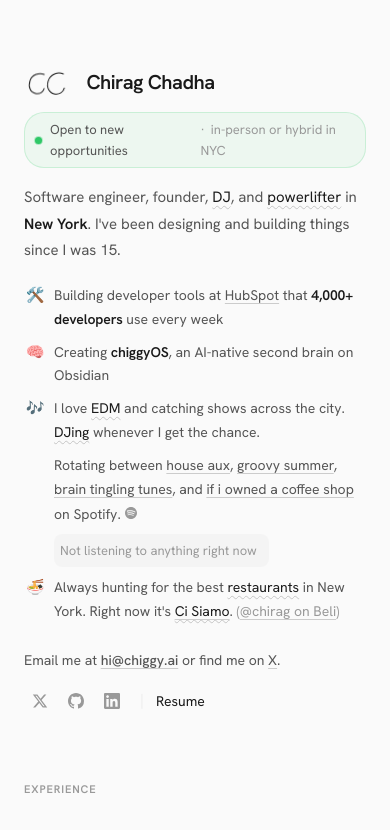
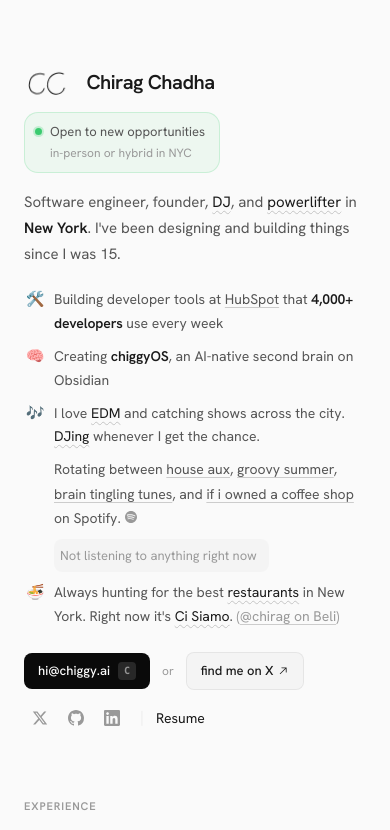
Before and after one commit to chiragchadha1/chiggyAI, a Next.js app: page / in a window 390 px wide. Shown: the top 830 px of the page. Built offline with nearby package versions, Linux system fonts and the light colour scheme.

Commit message:
feat: add copy-to-clipboard email, 404 redirect, external link arrows, and responsive availability badge

```diff
--- a/src/app/globals.css
+++ b/src/app/globals.css
@@ -2,6 +2,7 @@
 
 @theme inline {
   --font-body: var(--font-hanken);
+  --font-mono: "SF Mono", "Menlo", "Monaco", "Consolas", monospace;
 }
 
 :root {
@@ -74,17 +75,32 @@
   display: flex;
   align-items: center;
   justify-content: center;
-  animation: lightbox-open 0.25s ease;
+  animation: touch-overlay-in 0.2s ease;
+}
+
+@keyframes touch-overlay-in {
+  from { opacity: 0; }
+  to { opacity: 1; }
 }
 
 .hover-reveal-img-touch {
-  width: 260px;
-  height: 300px;
+  width: 240px;
+  height: 280px;
   object-fit: cover;
   border-radius: 14px;
   box-shadow: 0 20px 60px rgba(0, 0, 0, 0.3);
-  transform: rotate(-2deg);
-  animation: img-pop 0.3s cubic-bezier(0.16, 1, 0.3, 1);
+  animation: touch-img-in 0.3s cubic-bezier(0.16, 1, 0.3, 1);
+}
+
+@keyframes touch-img-in {
+  from {
+    opacity: 0;
+    transform: scale(0.85);
+  }
+  to {
+    opacity: 1;
+    transform: scale(1);
+  }
 }
 
 /* ── Social icon buttons ── */
@@ -117,6 +133,23 @@
   color: var(--text-secondary);
 }
 
+@media (max-width: 480px) {
+  .availability {
+    flex-direction: column;
+    align-items: flex-start;
+    gap: 2px;
+    padding: 8px 14px 8px 10px;
+    border-radius: 14px;
+  }
+  .availability-detail {
+    padding-left: 15px;
+    font-size: 12px;
+  }
+  .availability-detail::before {
+    display: none;
+  }
+}
+
 .availability-dot {
   width: 7px;
   height: 7px;
@@ -124,6 +157,13 @@
   background: #22c55e;
   flex-shrink: 0;
   animation: pulse-dot 2s ease-in-out infinite;
+}
+
+.availability-main {
+  display: inline-flex;
+  align-items: center;
+  gap: 8px;
+  white-space: nowrap;
 }
 
 .availability-detail {
@@ -614,6 +654,82 @@
   50% { transform: scaleY(0.4); }
 }
 
+/* ── Copy email button ── */
+.copy-email {
+  position: relative;
+  display: inline-flex;
+  align-items: center;
+  padding: 7px 14px;
+  border-radius: 8px;
+  font-size: 13px;
+  font-weight: 500;
+  color: #fff;
+  background: #0a0a0a;
+  border: none;
+  cursor: pointer;
+  transition: background 0.15s;
+  overflow: hidden;
+}
+.copy-email:hover { background: #262626; }
+.copy-email:active { transform: scale(0.96); }
+
+.copy-email-layer {
+  display: inline-flex;
+  align-items: center;
+  gap: 8px;
+  transition: opacity 0.25s, transform 0.25s, filter 0.25s;
+  transition-timing-function: cubic-bezier(0.16, 1, 0.3, 1);
+}
+
+.copy-email-hidden {
+  opacity: 0;
+  transform: scale(0.9);
+  filter: blur(3px);
+  pointer-events: none;
+}
+
+.copy-email-abs {
+  position: absolute;
+  inset: 0;
+  display: flex;
+  align-items: center;
+  justify-content: center;
+}
+
+.copy-email-kbd {
+  display: inline-flex;
+  align-items: center;
+  justify-content: center;
+  width: 18px;
+  height: 18px;
+  border-radius: 4px;
+  font-size: 10px;
+  font-weight: 600;
+  font-family: var(--font-mono);
+  color: rgba(255, 255, 255, 0.5);
+  background: rgba(255, 255, 255, 0.12);
+}
+
+/* ── CTA secondary link ── */
+.cta-secondary {
+  display: inline-flex;
+  align-items: center;
+  gap: 3px;
+  padding: 7px 14px;
+  border-radius: 8px;
+  font-size: 13px;
+  font-weight: 500;
+  color: var(--text);
+  background: var(--hover-bg);
+  border: 1px solid var(--divider);
+  transition: background 0.15s, border-color 0.15s;
+}
+.cta-secondary:hover {
+  background: rgba(0, 0, 0, 0.05);
+  border-color: rgba(0, 0, 0, 0.12);
+}
+.cta-secondary:active { transform: scale(0.96); }
+
 /* ── Repo link pills ── */
 .repo-group {
   display: inline-flex;
--- /dev/null
+++ b/src/app/not-found.tsx
@@ -0,0 +1,14 @@
+"use client";
+
+import { useEffect } from "react";
+import { useRouter } from "next/navigation";
+
+export default function NotFound() {
+  const router = useRouter();
+
+  useEffect(() => {
+    router.replace("/");
+  }, [router]);
+
+  return null;
+}
--- a/src/app/page.tsx
+++ b/src/app/page.tsx
@@ -3,6 +3,7 @@
 import { PhotoGallery } from "@/components/photo-lightbox";
 import { Logo } from "@/components/logo";
 import { HoverImage } from "@/components/hover-image";
+import { CopyEmail } from "@/components/copy-email";
 
 function XIcon() {
   return (
@@ -60,12 +61,20 @@
   );
 }
 
-function LinkIcon() {
+function GlobeIcon() {
   return (
-    <svg viewBox="0 0 24 24" fill="none" stroke="currentColor" strokeWidth="2" strokeLinecap="round" strokeLinejoin="round" className="w-3 h-3">
-      <path d="M18 13v6a2 2 0 0 1-2 2H5a2 2 0 0 1-2-2V8a2 2 0 0 1 2-2h6" />
-      <polyline points="15 3 21 3 21 9" />
-      <line x1="10" y1="14" x2="21" y2="3" />
+    <svg viewBox="0 0 15 15" fill="none" className="w-3 h-3" aria-hidden="true">
+      <path d="M7.49996 1.80002C4.35194 1.80002 1.79996 4.352 1.79996 7.50002C1.79996 10.648 4.35194 13.2 7.49996 13.2C10.648 13.2 13.2 10.648 13.2 7.50002C13.2 4.352 10.648 1.80002 7.49996 1.80002ZM0.899963 7.50002C0.899963 3.85494 3.85488 0.900024 7.49996 0.900024C11.145 0.900024 14.1 3.85494 14.1 7.50002C14.1 11.1451 11.145 14.1 7.49996 14.1C3.85488 14.1 0.899963 11.1451 0.899963 7.50002Z" fill="currentColor" fillRule="evenodd" clipRule="evenodd" />
+      <path d="M13.4999 7.89998H1.49994V7.09998H13.4999V7.89998Z" fill="currentColor" fillRule="evenodd" clipRule="evenodd" />
+      <path d="M7.09991 13.5V1.5H7.89991V13.5H7.09991zM10.375 7.49998C10.375 5.32724 9.59364 3.17778 8.06183 1.75656L8.53793 1.24341C10.2396 2.82218 11.075 5.17273 11.075 7.49998C11.075 9.82724 10.2396 12.1778 8.53793 13.7566L8.06183 13.2434C9.59364 11.8222 10.375 9.67273 10.375 7.49998ZM3.99969 7.5C3.99969 5.17611 4.80786 2.82678 6.45768 1.24719L6.94177 1.7528C5.46186 3.17323 4.69969 5.32389 4.69969 7.5C4.69969 9.67611 5.46186 11.8268 6.94177 13.2472L6.45768 13.7528C4.80786 12.1732 3.99969 9.82389 3.99969 7.5Z" fill="currentColor" fillRule="evenodd" clipRule="evenodd" />
+    </svg>
+  );
+}
+
+function ArrowUpRight() {
+  return (
+    <svg viewBox="0 0 15 15" fill="none" className="w-3 h-3" aria-hidden="true">
+      <path d="M3.64645 11.3536C3.45118 11.1583 3.45118 10.8417 3.64645 10.6465L10.2929 4L6 4C5.72386 4 5.5 3.77614 5.5 3.5C5.5 3.22386 5.72386 3 6 3L11.5 3C11.6326 3 11.7598 3.05268 11.8536 3.14645C11.9473 3.24022 12 3.36739 12 3.5L12 9C12 9.27614 11.7761 9.5 11.5 9.5C11.2239 9.5 11 9.27614 11 9L11 4.70711L4.35355 11.3536C4.15829 11.5488 3.84171 11.5488 3.64645 11.3536Z" fill="currentColor" fillRule="evenodd" clipRule="evenodd" />
     </svg>
   );
 }
@@ -80,18 +89,21 @@
             <a href={repo.github} target="_blank" rel="noreferrer" className="repo-link">
               <GithubIconSmall />
               {repo.name}
+              <ArrowUpRight />
             </a>
           )}
           {repo.npm && (
             <a href={repo.npm} target="_blank" rel="noreferrer" className="repo-link">
               <NpmIconSmall />
               {repo.name}
+              <ArrowUpRight />
             </a>
           )}
           {repo.link && (
             <a href={repo.link} target="_blank" rel="noreferrer" className="repo-link">
-              <LinkIcon />
+              <GlobeIcon />
               {repo.name}
+              <ArrowUpRight />
             </a>
           )}
         </span>
@@ -113,8 +125,10 @@
         </div>
 
         <div className="availability">
-          <span className="availability-dot" />
-          <span>Open to new opportunities</span>
+          <span className="availability-main">
+            <span className="availability-dot" />
+            Open to new opportunities
+          </span>
           <span className="availability-detail">in-person or hybrid in NYC</span>
         </div>
 
@@ -161,17 +175,19 @@
           </div>
           <p className="bio-line">
             <span className="bio-emoji">&#x1F35C;</span>
-            <span>Always hunting for the best <HoverImage src="/images/nyc-burger-egg.webp" alt="NYC restaurant">restaurants</HoverImage> in New York. Right now it&apos;s <HoverImage src="/images/ci-siamo-birthday.webp" alt="Birthday dinner at Ci Siamo"><a href="https://www.cisiamonyd.com/" target="_blank" rel="noreferrer" className="inline-link text-[var(--text)]">Ci Siamo</a></HoverImage>. <span className="text-[var(--text-muted)]">(<a href="https://beliapp.com/app/chirag" target="_blank" rel="noreferrer" className="inline-link text-[var(--text-muted)]">@chirag on Beli</a>)</span></span>
+            <span>Always hunting for the best <HoverImage src="/images/nyc-burger-egg.webp" alt="NYC restaurant">restaurants</HoverImage> in New York. Right now it&apos;s <HoverImage src="/images/ci-siamo-birthday.webp" alt="Birthday dinner at Ci Siamo">Ci Siamo</HoverImage>. <span className="text-[var(--text-muted)]">(<a href="https://beliapp.com/app/chirag" target="_blank" rel="noreferrer" className="inline-link text-[var(--text-muted)]">@chirag on Beli</a>)</span></span>
           </p>
         </div>
 
         {/* ── CTA ── */}
-        <p className="mt-6 text-[var(--text-secondary)] text-sm leading-[1.75]">
-          Email me at{" "}
-          <a href="mailto:hi@chiggy.ai" className="inline-link text-[var(--text)] font-medium">hi@chiggy.ai</a>{" "}
-          or find me on{" "}
-          <a href="https://x.com/chiggyio" target="_blank" rel="noreferrer" className="inline-link text-[var(--text)]">X</a>.
-        </p>
+        <div className="mt-6 flex flex-wrap items-center gap-3">
+          <CopyEmail email="hi@chiggy.ai" />
+          <span className="text-xs text-[var(--text-muted)]">or</span>
+          <a href="https://x.com/chiggyio" target="_blank" rel="noreferrer" className="cta-secondary">
+            find me on X
+            <ArrowUpRight />
+          </a>
+        </div>
 
         {/* ── Social + Resume ── */}
         <div className="mt-3 flex items-center gap-3">
@@ -207,7 +223,7 @@
                   </span>
                 )}
               </div>
-              <p className="mt-0.5 text-xs text-[var(--text-muted)]">
+              <p className="mt-0.5 text-xs text-[var(--text-muted)] font-mono tracking-tight">
                 {entry.role} · {entry.when}
               </p>
               <p className="mt-1.5 text-sm text-[var(--text-secondary)] leading-[1.7]">
--- /dev/null
+++ b/src/components/copy-email.tsx
@@ -0,0 +1,42 @@
+"use client";
+
+import { useState, useEffect, useCallback } from "react";
+
+export function CopyEmail({ email }: { email: string }) {
+  const [copied, setCopied] = useState(false);
+
+  const copy = useCallback(async () => {
+    try {
+      await navigator.clipboard.writeText(email);
+      setCopied(true);
+      setTimeout(() => setCopied(false), 2000);
+    } catch {
+      window.location.href = `mailto:${email}`;
+    }
+  }, [email]);
+
+  useEffect(() => {
+    function onKey(e: KeyboardEvent) {
+      if (e.key === "c" && !e.metaKey && !e.ctrlKey && !e.altKey) {
+        const tag = (e.target as HTMLElement).tagName;
+        if (tag === "INPUT" || tag === "TEXTAREA") return;
+        copy();
+      }
+    }
+
+    window.addEventListener("keydown", onKey);
+    return () => window.removeEventListener("keydown", onKey);
+  }, [copy]);
+
+  return (
+    <button type="button" onClick={copy} className="copy-email">
+      <span className={`copy-email-layer ${copied ? "copy-email-hidden" : ""}`}>
+        {email}
+        <kbd className="copy-email-kbd">C</kbd>
+      </span>
+      <span className={`copy-email-layer copy-email-abs ${copied ? "" : "copy-email-hidden"}`}>
+        copied
+      </span>
+    </button>
+  );
+}
--- a/src/data/content.ts
+++ b/src/data/content.ts
@@ -139,6 +139,10 @@
   { src: "vinyl-collection.webp", alt: "Vinyl record collection and coffee table books" },
   { src: "sf-chinatown-lanterns.webp", alt: "Red lanterns in San Francisco Chinatown" },
   { src: "belem-tower-sunset.webp", alt: "Belem Tower at sunset in Lisbon, Portugal", size: "tall" },
+  { src: "miami-street-portrait.webp", alt: "Chirag Chadha on a street in Miami, Florida" },
+  { src: "lisbon-rooftops-sunset.webp", alt: "Lisbon rooftops at sunset, Portugal" },
+  { src: "cabo-resort-pool-night.webp", alt: "Resort pool at night in Cabo San Lucas, Mexico" },
+  { src: "venice-bridge-of-sighs.webp", alt: "View from the Bridge of Sighs in Venice, Italy" },
 ];
 
 export const PLAYLISTS = [
```
